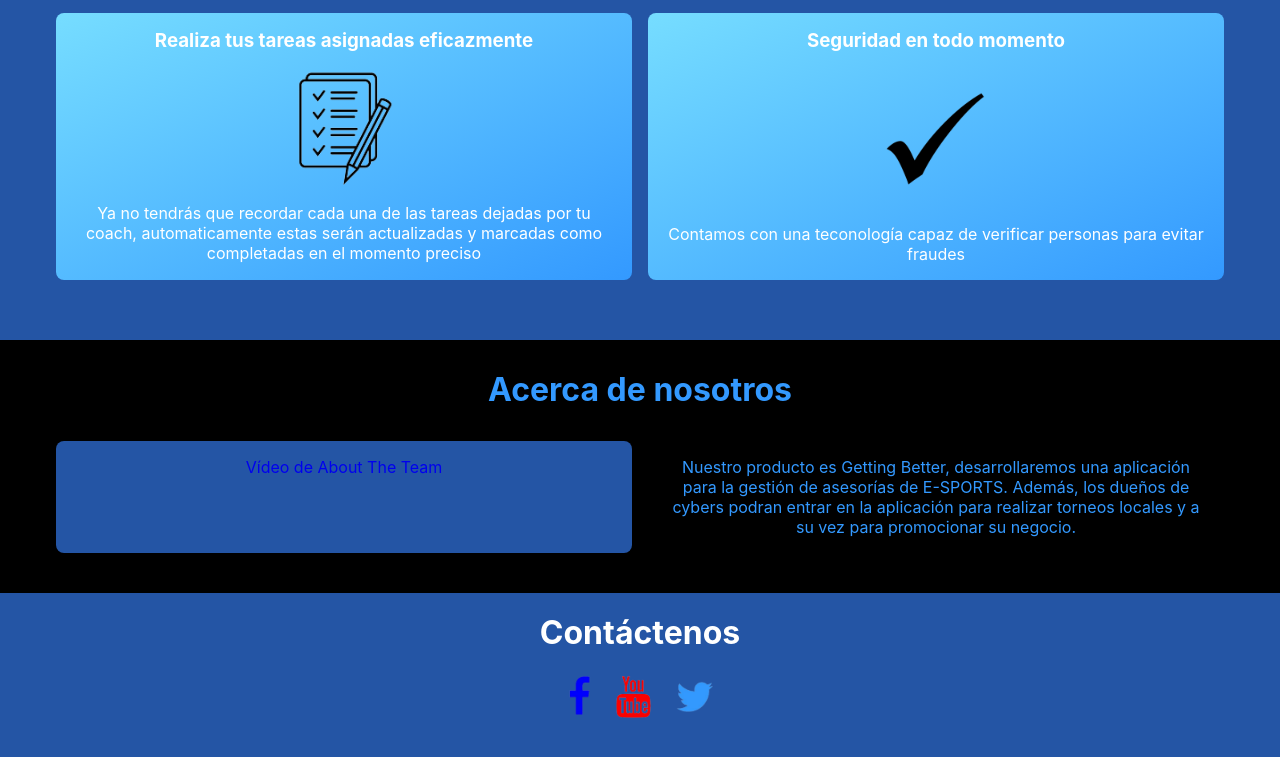
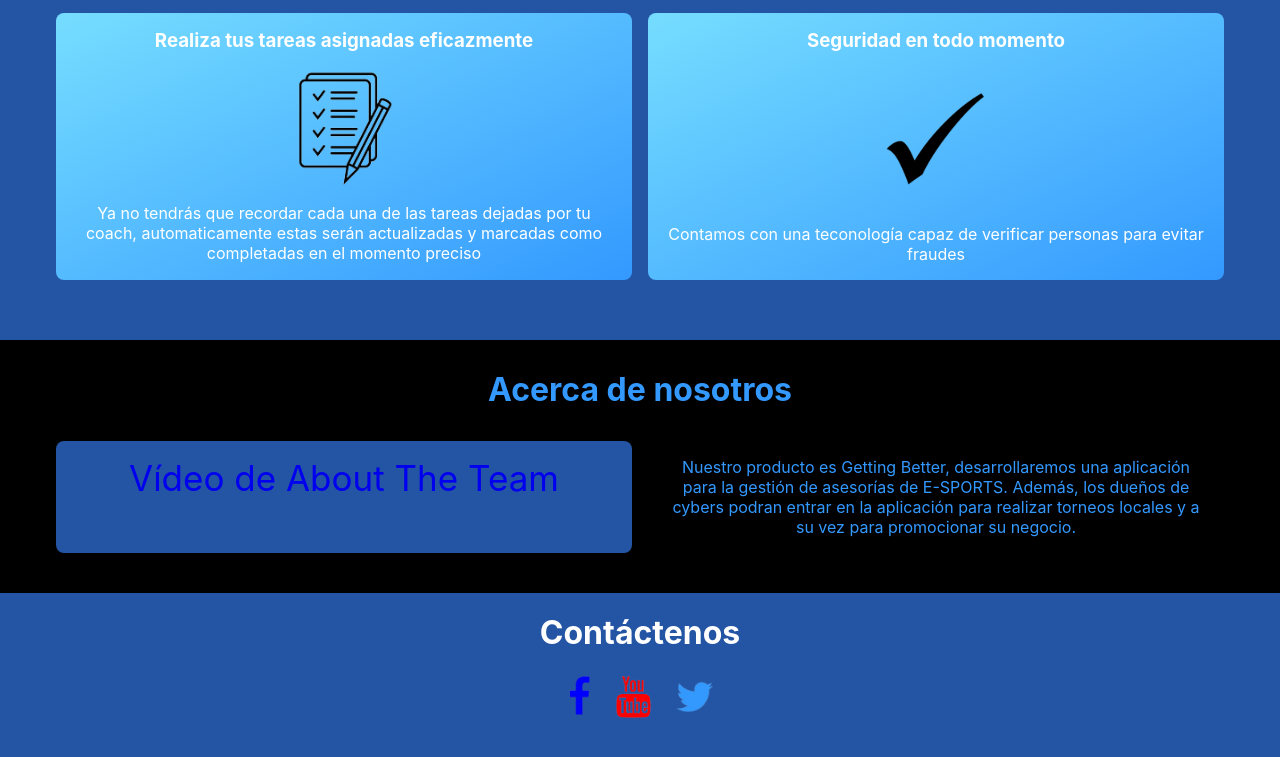
Before and after one commit to Getting-Better/LandingPage_GettingBetter, a plain HTML site: page es/index.html in a window 1280 px wide. Shown: the part 1158-1915 px from the top of the page. Drawn offline with Linux system fonts and the light colour scheme.

Commit message:
Fixed: Font Size

```diff
--- a/es/index.html
+++ b/es/index.html
@@ -78,7 +78,7 @@
         <h2 class="about-us-title">Acerca de nosotros</h2>
         <div class="about-us-container">
             <div class="about-us-container-item-left">
-                <a href="https://youtu.be/rmUIgG2lnjA">Vídeo de About The Team</a>
+                <a href="https://youtu.be/rmUIgG2lnjA" style="font-size: 35px;">Vídeo de About The Team</a>
             </div>
             <div class="about-us-container-item-right">
                 <p>
```
Also changed, not shown: index.html (+1 -1 lines).
